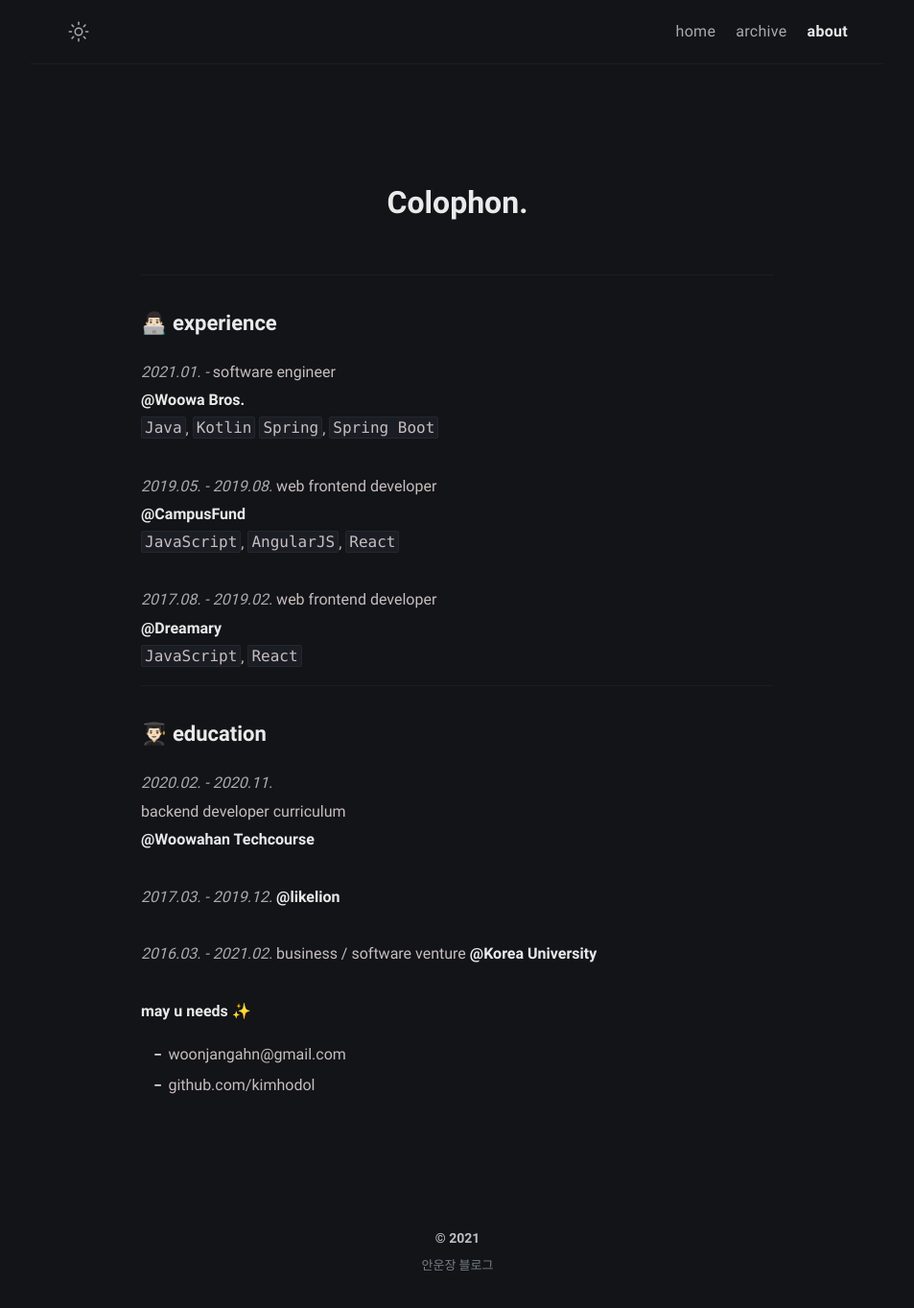
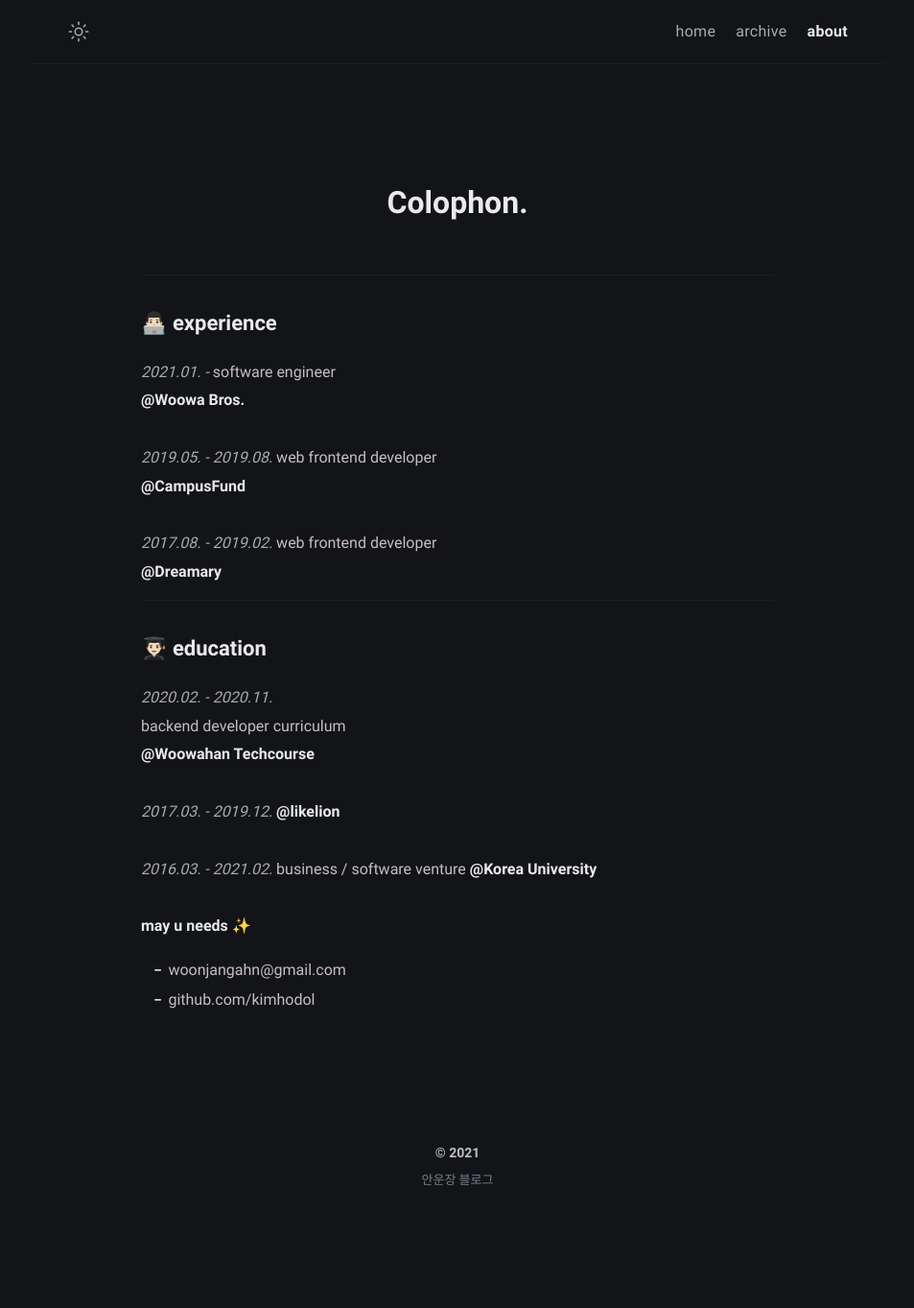
Before and after one commit to kimhodol/hodol-aa96c, a Jekyll site: the page built from about.md, in a window 1280 px wide. Shown: the whole page at 96% size, without its empty margins (163-1116 px from the left). Built offline with Jekyll 4.4.1, drawn with Linux system fonts in a browser that asks for light colours; after the commit the page ends 1275 px from its top, so only the background shows below that.

Commit message:
about.md: changed

```diff
--- a/about.md
+++ b/about.md
@@ -12,17 +12,14 @@ comments: false
 <span style="color: #aaa">_2021.01. -_</span>
 software engineer<br/>
 [**@Woowa Bros.**](https://woowahan.com/)<br/>
-`Java`, `Kotlin` `Spring`, `Spring Boot`<br/>
 
 <span style="color: #aaa">_2019.05. - 2019.08._</span>
 web frontend developer<br/>
 [**@CampusFund**](https://campusfund.net/)<br/>
-`JavaScript`, `AngularJS`, `React`<br/>
 
 <span style="color: #aaa">_2017.08. - 2019.02._</span>
 web frontend developer<br/>
 [**@Dreamary**](https://www.dreamary.net/)<br/>
-`JavaScript`, `React`<br/>
 
 ---
 
```
